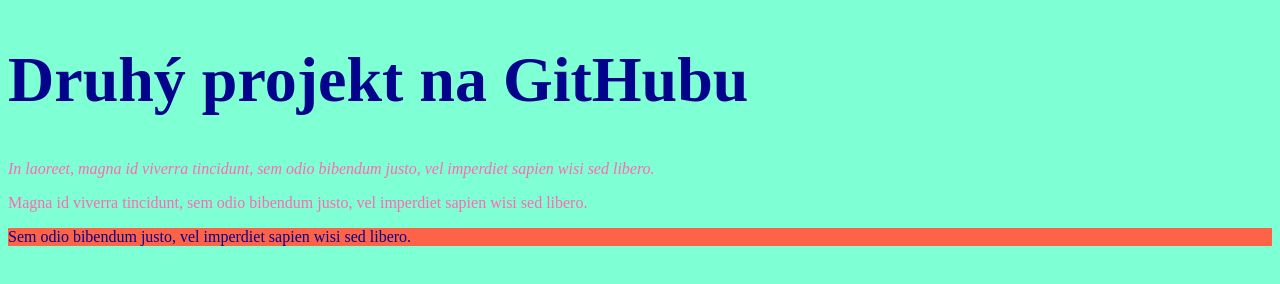
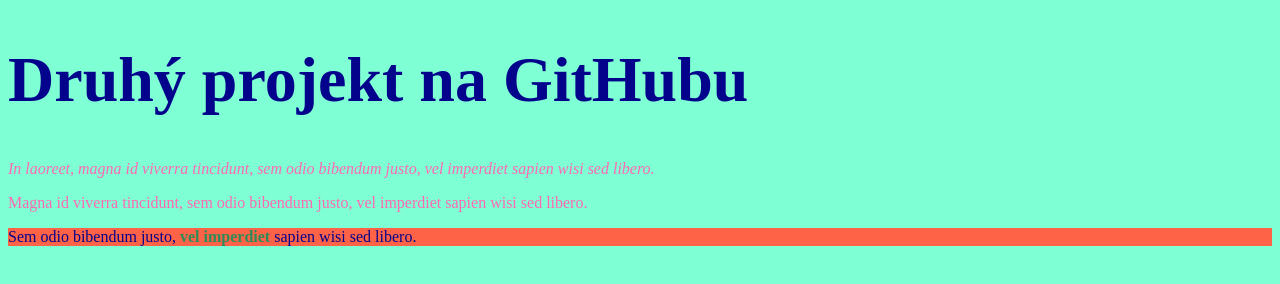
Before and after one commit to anilandg/ls-druhy-projekt, a plain HTML site: page index.html in a window 1280 px wide. Drawn offline with Linux system fonts and the light colour scheme.

Commit message:
tloustka slova

```diff
--- a/index.html
+++ b/index.html
@@ -13,6 +13,6 @@
 
     <p class="kokos meloun">In laoreet, magna id viverra tincidunt, sem odio bibendum justo, vel imperdiet sapien wisi sed libero.</p>
     <p class="kokos">Magna id viverra tincidunt, sem odio bibendum justo, vel imperdiet sapien wisi sed libero.</p>
-    <p id="jahudka">Sem odio bibendum justo, vel imperdiet sapien wisi sed libero.</p>
+    <p id="jahudka">Sem odio bibendum justo, <strong>vel imperdiet</strong> sapien wisi sed libero.</p>
 </body>
 </html>
--- a/style.css
+++ b/style.css
@@ -14,3 +14,6 @@ h1 {
 #jahudka{
     background-color: tomato;
 }
+#jahudka strong{
+    color:seagreen;
+}
```
